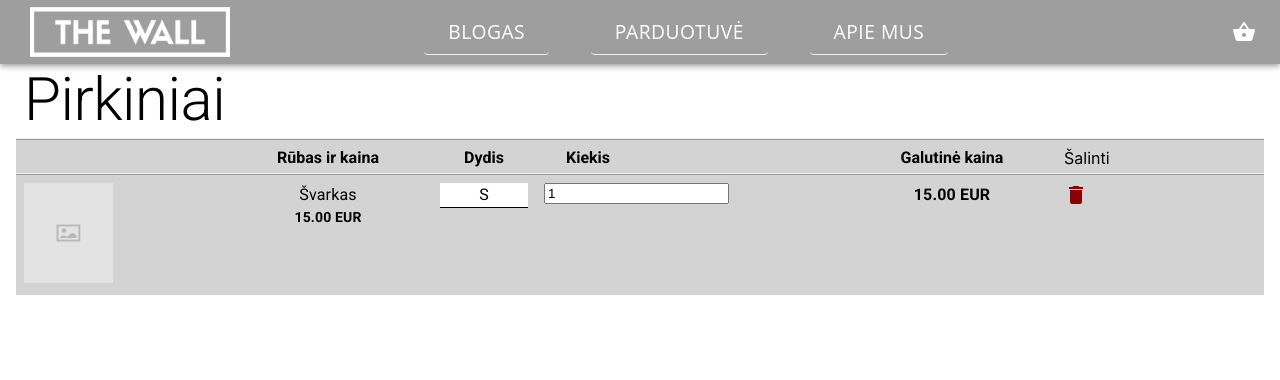
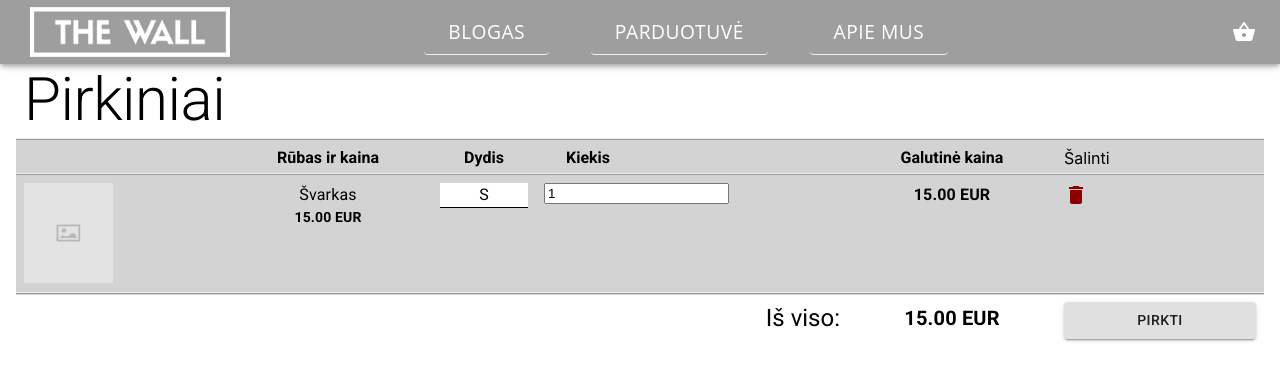
Before and after one commit to programotuojes/ktu-psi-sp, a React (Create React App) app in the folder frontend/: page /shop/cart in a window 1280 px wide. Shown: the top 380 px of the page. Built offline with nearby package versions, Linux system fonts and the light colour scheme.

Commit message:
added footer to the shopping cart

```diff
--- a/frontend/src/pages/shoppingCart/ShoppingCart.js
+++ b/frontend/src/pages/shoppingCart/ShoppingCart.js
@@ -7,36 +7,37 @@ import { makeStyles } from '@material-ui/core/styles';
 import 'typeface-roboto';
 import { Typography } from '@material-ui/core';
 import img from '../shop/placeholder-image.png';
+import { Button } from '@material-ui/core';
 
 const title = 'The Wall - Pirkiniai';
 const useStyles = makeStyles({
   image: {
-    height:'100px',
-    display: 'inline'
+    height: '100px',
+    display: 'inline',
   },
   text: {
     textAlign: 'center',
     fontFamily: 'Roboto',
-    fontSize: 'small'
+    fontSize: 'small',
   },
   headerText: {
     textAlign: 'center',
     fontFamily: 'Roboto',
-    fontWeight: 'bold'
-  }
+    fontWeight: 'bold',
+  },
 });
-
 
 function ShoppingCart() {
   const classes = useStyles();
   const Header = () => {
-    return(
-      <Grid container
-      alignItems="flex-start" spacing={2}
-      style={{borderTop:"2px ridge", backgroundColor:'lightgray', marginBottom:'5px'}}>
-        <Grid item xs="2" className={classes.item}>
-
-        </Grid>
+    return (
+      <Grid
+        container
+        alignItems="flex-start"
+        spacing={2}
+        style={{ borderTop: '2px ridge', backgroundColor: 'lightgray', marginBottom: '5px' }}
+      >
+        <Grid item xs="2" className={classes.item}></Grid>
         <Grid item xs="2" className={classes.headerText}>
           Rūbas ir kaina
         </Grid>
@@ -46,9 +47,7 @@ function ShoppingCart() {
         <Grid item xs="1" className={classes.headerText}>
           Kiekis
         </Grid>
-        <Grid item xs="2" className={classes.headerText}>
-
-        </Grid>
+        <Grid item xs="2" className={classes.headerText}></Grid>
         <Grid item xs="2" className={classes.headerText}>
           Galutinė kaina
         </Grid>
@@ -59,43 +58,72 @@ function ShoppingCart() {
     );
   };
 
+  const Footer = () => {
+    return (
+      <Grid
+        container
+        alignItems="flex-start"
+        spacing={2}
+        style={{ marginTop: '5px', borderTop: '2px ridge', display: 'flex', flexWrap: 'wrap' }}
+      >
+        <Grid item xs="8" alignItems="flex-end" style={{ textAlign: 'right' }}>
+          <Typography variant="h5">Iš viso:</Typography>
+        </Grid>
+        <Grid item xs="2" style={{ textAlign: 'center' }}>
+          <Typography variant="h6" style={{ fontWeight: 'bold' }}>
+            15.00 EUR
+          </Typography>
+        </Grid>
+        <Grid item xs="2">
+          <Button variant="contained" color="#F44336" href="/payment" style={{ width: '100%' }}>
+            PIRKTI
+          </Button>
+        </Grid>
+      </Grid>
+    );
+  };
+
   const Item = () => {
-    return(
-      <Grid container alignItems="flex-start" spacing={2} style={{borderTop:"2px ridge", backgroundColor:'lightgray', display:'flex', flexWrap:'wrap'}}>
+    return (
+      <Grid
+        container
+        alignItems="flex-start"
+        spacing={2}
+        style={{
+          borderTop: '2px ridge',
+          backgroundColor: 'lightgray',
+          display: 'flex',
+          flexWrap: 'wrap',
+        }}
+      >
         <Grid item xs="2">
           <img src={img} alt="Lorem ipsum" className={classes.image} />
         </Grid>
         <Grid item xs="2" className={classes.text}>
-            <Typography variant='body1'>
-              Švarkas
-            </Typography>
-            <Typography variant='body2' style={{fontWeight:'bold'}}>
+          <Typography variant="body1">Švarkas</Typography>
+          <Typography variant="body2" style={{ fontWeight: 'bold' }}>
             15.00 EUR
           </Typography>
         </Grid>
         <Grid item xs="1" className={classes.text}>
-            <Typography variant='body1' style={{borderBottom:'1px solid black', backgroundColor:'white'}}>
+          <Typography
+            variant="body1"
+            style={{ borderBottom: '1px solid black', backgroundColor: 'white' }}
+          >
             S
           </Typography>
         </Grid>
         <Grid item xs="1" className={classes.text}>
-            <input
-                type='number'
-                id={'quantity'}
-                pattern='[0-9]{0,2}'
-                value={1}
-            />
+          <input type="number" id={'quantity'} pattern="[0-9]{0,2}" value={1} />
         </Grid>
-          <Grid item xs="2">
-
-          </Grid>
+        <Grid item xs="2"></Grid>
         <Grid item xs="2" className={classes.text}>
-          <Typography variant='body1' style={{fontWeight:'bold'}}>
+          <Typography variant="body1" style={{ fontWeight: 'bold' }}>
             15.00 EUR
           </Typography>
         </Grid>
         <Grid item xs="2">
-            <DeleteIcon arial='Delete item' style={{color:'#8b0000'}}/>
+          <DeleteIcon arial="Delete item" style={{ color: '#8b0000' }} />
         </Grid>
       </Grid>
     );
@@ -108,11 +136,12 @@ function ShoppingCart() {
       </Helmet>
 
       <Container maxWidth="lg">
-        <Typography variant="h2" style={{marginBottom:'10px'}}>
+        <Typography variant="h2" style={{ marginBottom: '10px' }}>
           Pirkiniai
         </Typography>
         {Header()}
         {Item()}
+        {Footer()}
       </Container>
     </>
   );
```
Lines whose indentation alone changed are shown as unchanged.
